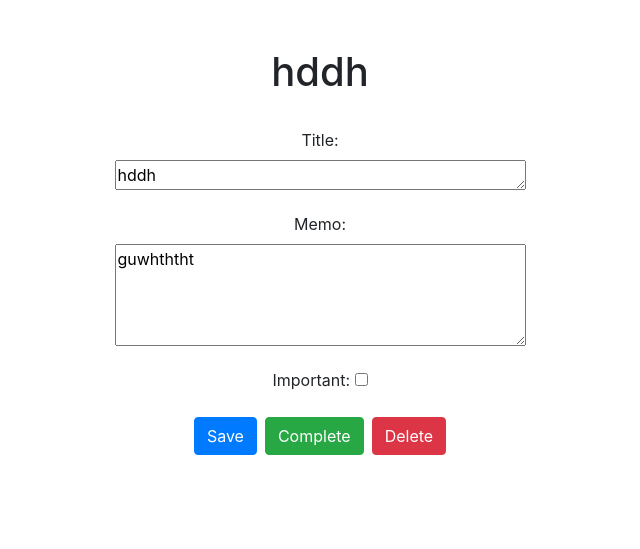
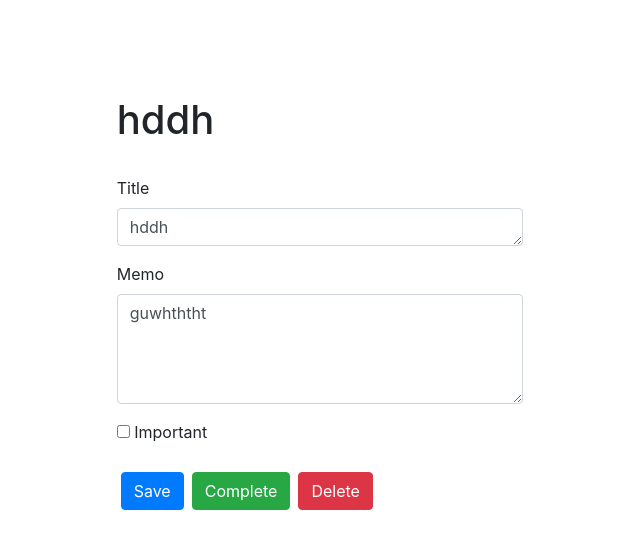
Before and after one commit to piotrPeplinski/todoManagerWebsite, a Django app: page /todos/3 in a window 1280 px wide. Shown: the part 58-607 px from the top of the page, without its empty margins (320-960 px from the left). Run offline with Django 3.2, Linux system fonts and the light colour scheme; a user stored in the database is signed in; data comes from the database, SQL or seed files in the repository.

Commit message:
styled detail page

```diff
--- a/todo/templates/todo/detail.html
+++ b/todo/templates/todo/detail.html
@@ -1,24 +1,32 @@
 {% extends 'todo/base.html' %}
 {% block content %}
-<div class="container text-center">
+<div class="row justify-content-center mt-5">
+    <div class="col-lg-4 col-md-5 col-sm-5">
         <h1>{{todo.title}}</h1>
         <h3>{{error}}</h3>
         <br>
+
         <form method="POST">
+            <div class="form-group">
+                <label for="memo">Title</label>
+                <textarea class="form-control" name="title" cols="38" rows="1" maxlength="100" required=""
+                    id="id_title">{{todo.title}}</textarea>
+            </div>
+            <div class="form-group">
+                <label for="memo">Memo</label>
+                <textarea class="form-control" name="memo" cols="38" rows="4" id="id_memo">{{todo.memo}}</textarea>
+            </div>
+            <div class="form-group">
 
-        <label>Title:</label>
-        <p>{{form.title}}</p>
+                <input type="checkbox" name="importance" id="id_importance">
+                <label for="importance">Important</label>
+            </div>
 
-        <label>Memo:</label>
-        <p>{{form.memo}}</p>
-
-        <label>Important:</label>
-        {{form.importance}}
+            <div class="d-flex ">
+                <div class="p-1 bd-highlight col-example"><button type="submit" class="btn btn-primary">Save</button>
+                </div>
 
                 {% csrf_token %}
-
-        <div class="d-flex align-items-center justify-content-center">
-            <div class="p-1 bd-highlight col-example"><button type="submit" class="btn btn-primary">Save</button></div>
         </form>
         <br>
         <br>
@@ -26,14 +34,15 @@
 
         <form action="{% url 'complete' todo.id %}" method="POST">
             {% csrf_token %}
-        <div class="p-1 bd-highlight col-example"><button type="submit" class="btn btn-success">Complete</button></div>
+            <div class="p-1 bd-highlight col-example"><button type="submit" class="btn btn-success">Complete</button>
+            </div>
         </form>
         <br>
         <form action="{% url 'deletetodo' todo.id %}" method="POST">
+
+            <div class="p-1 bd-highlight col-example"><button type="submit" class="btn btn-danger">Delete</button></div>
             {% csrf_token %}
-        <div class="p-1 bd-highlight col-example"><button type="submit" class="btn btn-danger">Delete</button></div>
+        </form>
     </div>
-</form>
-
 </div>
 {% endblock %}
```
Lines whose indentation alone changed are shown as unchanged.
